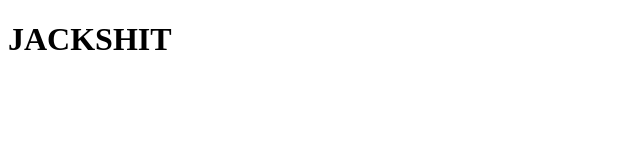
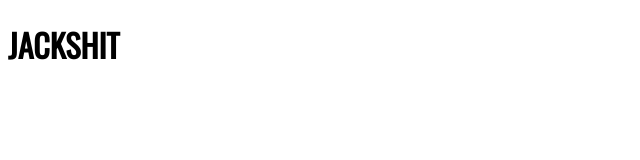
Before and after one commit to jackamoss2/website-2, a plain HTML site: page index.html in a window 1280 px wide. Shown: the whole page, without its empty margins (0-640 px from the left). Drawn offline with nearby package versions, Linux system fonts and the light colour scheme.

Commit message:
add style sheet

```diff
--- a/index.html
+++ b/index.html
@@ -8,11 +8,13 @@
     <link rel="icon" type="image/png" sizes="32x32" href="./images/favicon/favicon-32x32.png">
     <link rel="icon" type="image/png" sizes="16x16" href="./images/favicon/favicon-16x16.png">
     <link rel="manifest" href="./images/favicon/site.webmanifest">
+    <link rel="stylesheet" href="https://fonts.googleapis.com/css?family=Oswald">
+    <link rel="stylesheet" href="style.css">
 </head>
 <body>
     <div>
+        <h1>JACKSHIT</h1>
+    </div>
 
-    </div>
-    <h1>JACKSHIT</h1>
 </body>
 </html>
--- /dev/null
+++ b/style.css
@@ -0,0 +1,3 @@
+body {
+    font-family: "Oswald", sans-serif;
+  }
```
